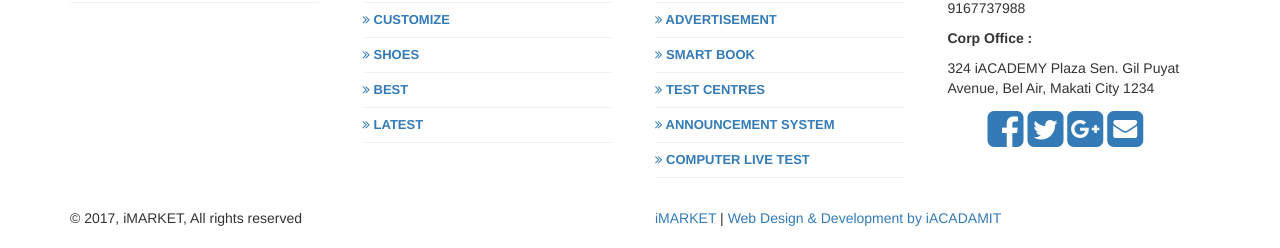
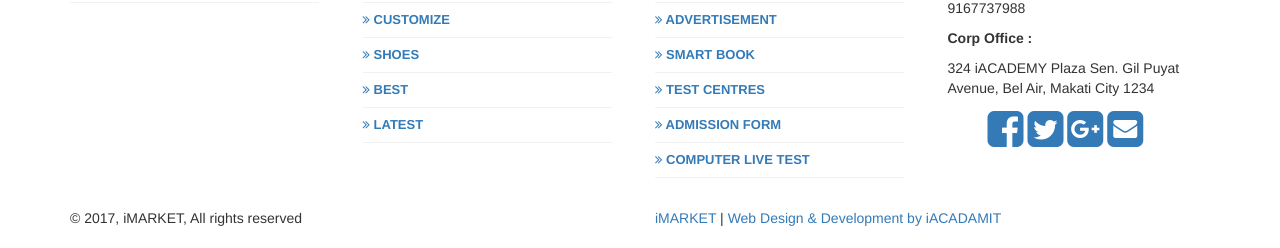
Before and after one commit to joannedaroya/THESIS, a PHP site: page / in a window 1280 px wide. Shown: the part 1177-1425 px from the top of the page. Run offline with PHP 8.4, Linux system fonts and the light colour scheme; some libraries are stand-ins or nearby versions.

Commit message:
Revert "Testin"
This reverts commit 5e183e15d2d661617bb4303ec05b90ffc7e238d5.

```diff
--- a/index.php
+++ b/index.php
@@ -137,7 +137,7 @@
                                 <li><a href="#"><i class="fa fa-angle-double-right"></i> Advertisement</a></li>
                                 <li><a href="#"><i class="fa fa-angle-double-right"></i> Smart Book</a></li>
                                 <li><a href="#"><i class="fa fa-angle-double-right"></i> Test Centres</a></li>
-                                <li><a href="#"><i class="fa fa-angle-double-right"></i>  Announcement System</a></li>
+                                <li><a href="#"><i class="fa fa-angle-double-right"></i>  Admission Form</a></li>
                                 <li><a href="#"><i class="fa fa-angle-double-right"></i>  Computer Live Test</a></li>
 
                             </ul>
```
